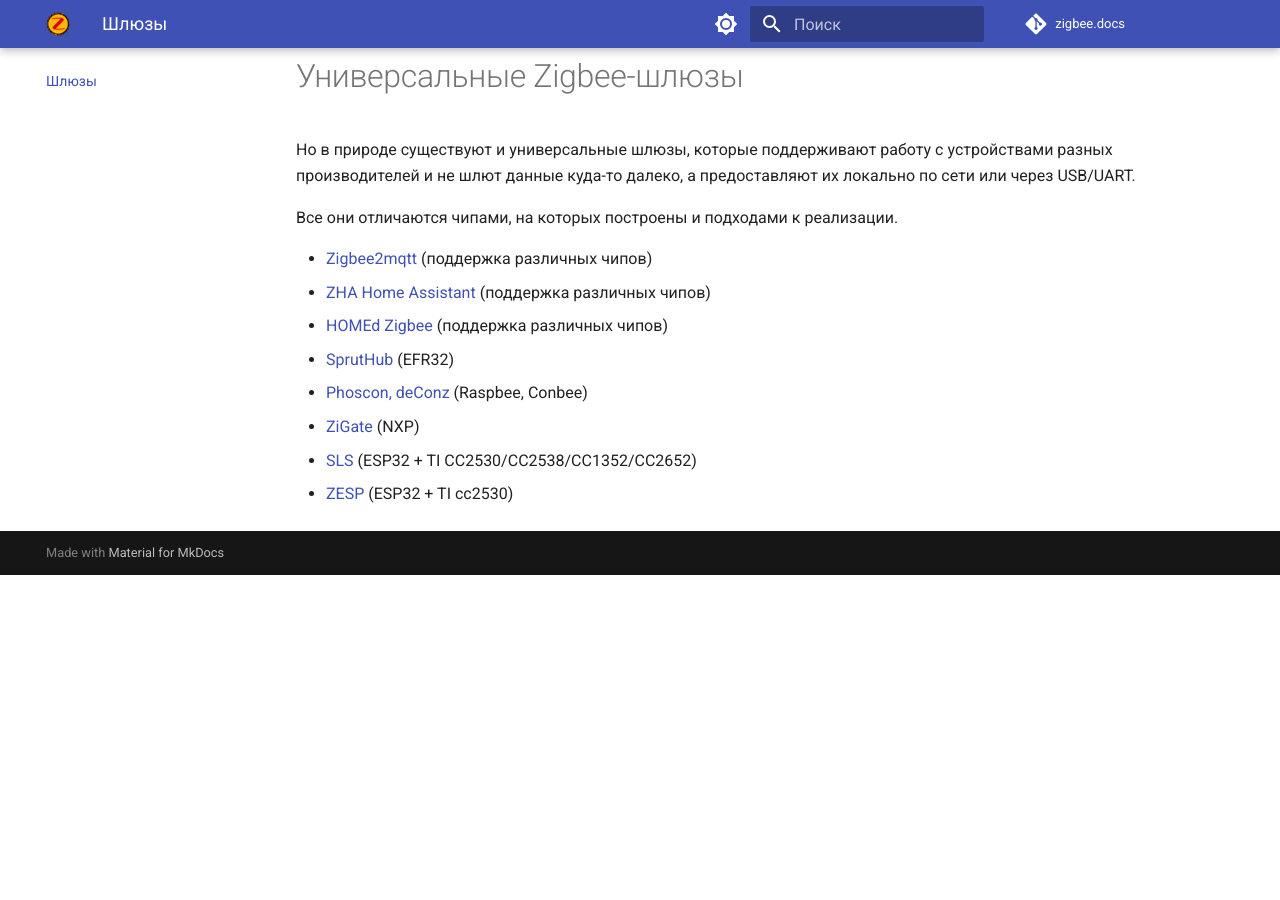
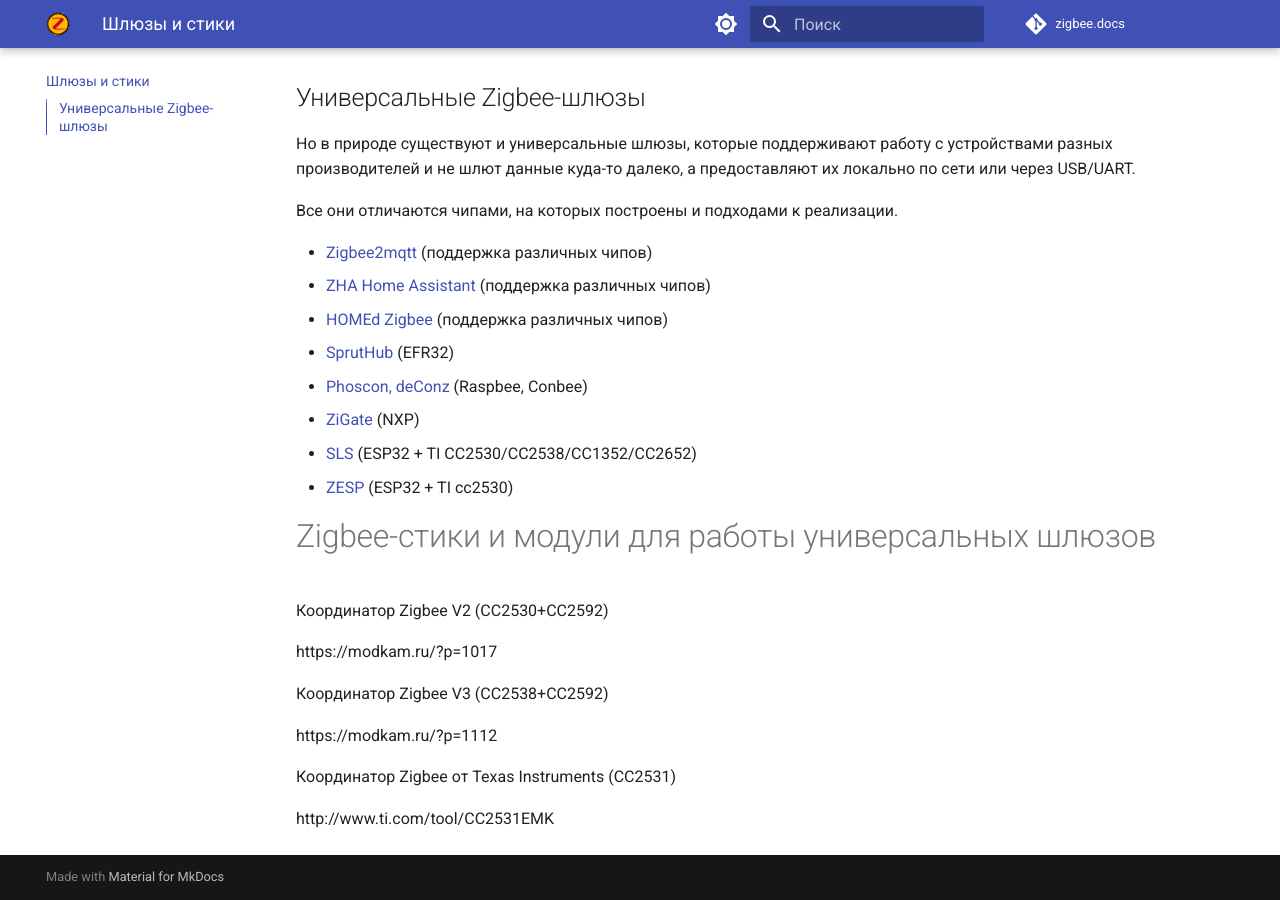
Before and after one commit to kirovilya/zigbee.docs, an MkDocs documentation site: the page built from docs/gateways.md, in a window 1280 px wide and 900 px high, scrolled down 559 px. Built offline with MkDocs 1.6.1 and Material for MkDocs 9.7.7, drawn with Linux system fonts in a browser that asks for light colours; comment, search, counter and statistics services are not loaded; before the commit the page ends 1134 px from its top, so only the background shows below that.

Commit message:
дополнение

```diff
--- a/docs/gateways.md
+++ b/docs/gateways.md
@@ -20,7 +20,7 @@
 
 
 Универсальные Zigbee-шлюзы
-===
+---
 
 Но в природе существуют и универсальные шлюзы, которые поддерживают работу с устройствами разных производителей и не шлют данные куда-то далеко, а предоставляют их локально по сети или через USB/UART.
 
@@ -34,3 +34,19 @@
 * [ZiGate](https://zigate.fr) (NXP)
 * [SLS](https://slsys.io/docs/) (ESP32 + TI CC2530/CC2538/CC1352/CC2652)
 * [ZESP](https://t.me/zesp32) (ESP32 + TI cc2530)
+
+
+Zigbee-стики и модули для работы универсальных шлюзов
+===
+
+Координатор Zigbee V2 (СС2530+CC2592)
+
+https://modkam.ru/?p=1017
+
+Координатор Zigbee V3 (СС2538+CC2592)
+
+https://modkam.ru/?p=1112
+
+Координатор Zigbee от Texas Instruments (СС2531)
+
+http://www.ti.com/tool/CC2531EMK
--- a/mkdocs.yml
+++ b/mkdocs.yml
@@ -26,8 +26,7 @@ theme:
 nav:
   - Home: index.md
   - Zigbee: zigbee.md
-  - Шлюзы: gateways.md
-  - Стики: sticks.md
+  - Шлюзы и стики: gateways.md
   - Устройства: devices.md
   - О нас: about.md
 
```
Also changed, not shown: README.md (+3 -1 lines), docs/sticks.md (deleted, +0 -11 lines).
